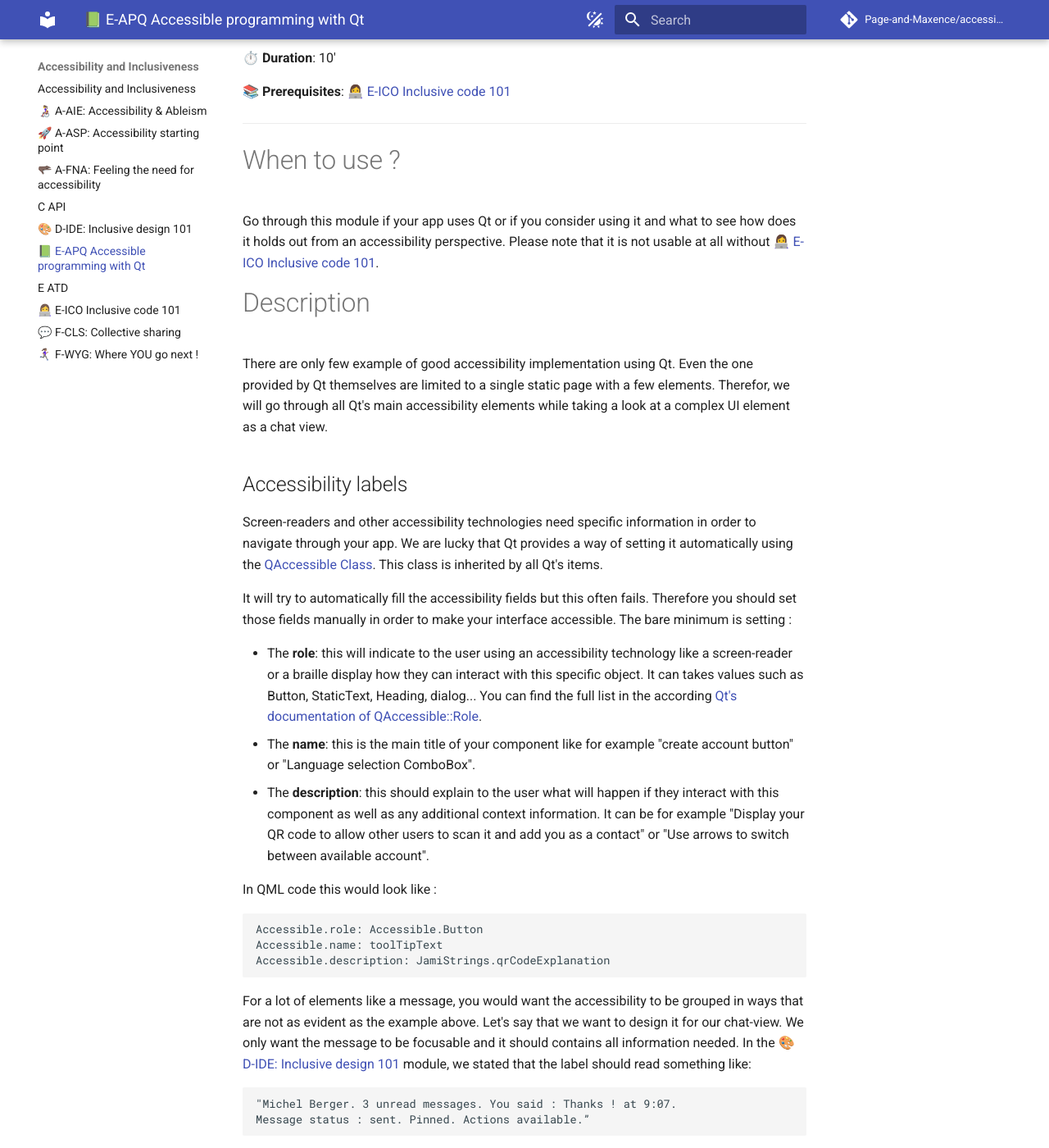
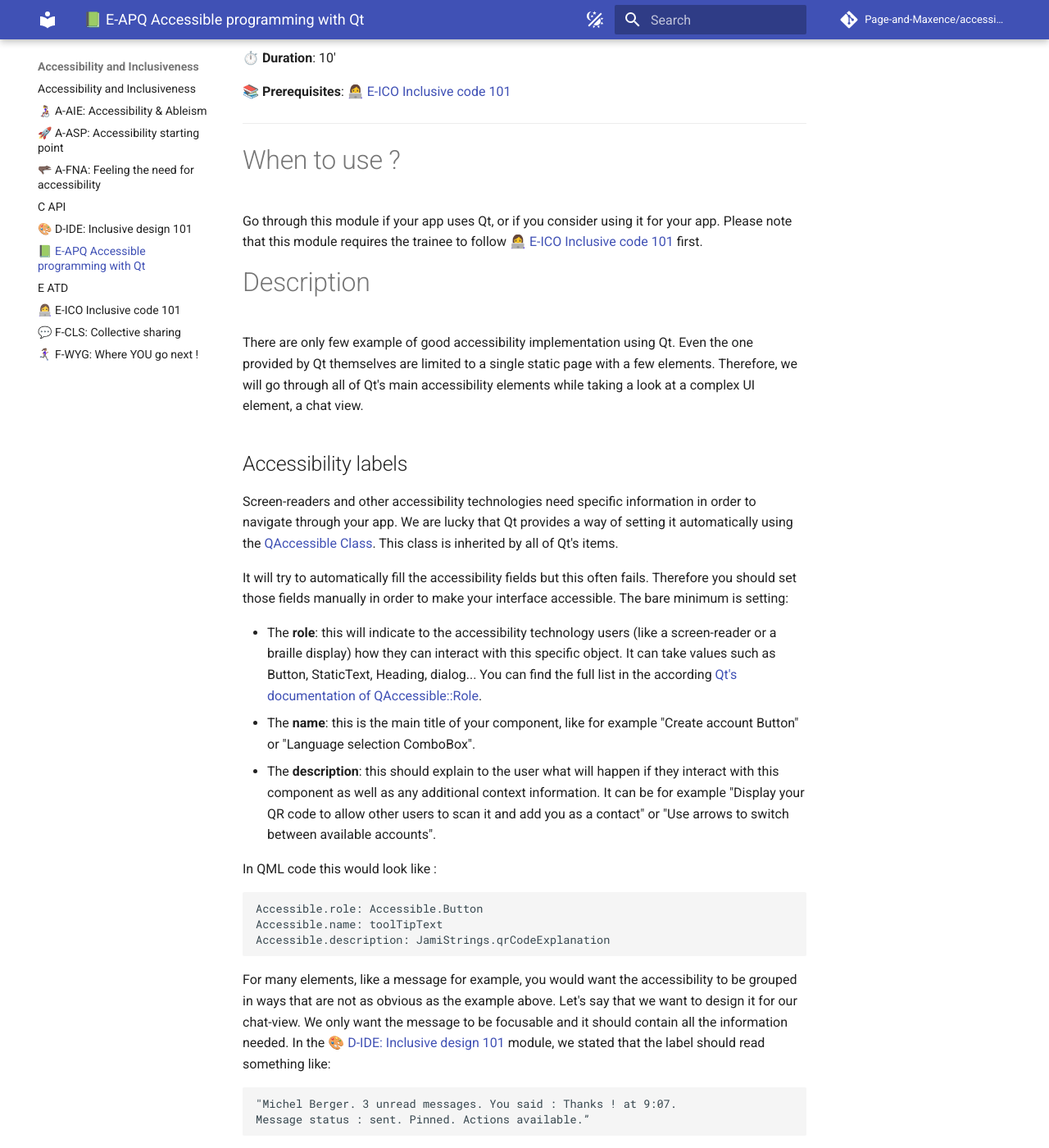
Before and after one commit to savoirfairelinux/building-inclusive-open-source-software, an MkDocs documentation site: the page built from docs/E-APQ.md, in a window 1280 px wide and 1400 px high, scrolled down 280 px. Shown: the whole window at 82% size. Built offline with MkDocs 1.6.1 and Material for MkDocs 9.7.7, drawn with Linux system fonts in a browser that asks for light colours; comment, search, counter and statistics services are not loaded; some of the changed text lies outside the part shown.

Commit message:
E-APQ: small writing adjustments

````diff
--- a/docs/E-APQ.md
+++ b/docs/E-APQ.md
@@ -15,32 +15,36 @@
 ---
 
 # When to use ?
-Go through this module if your app uses Qt or if you consider using it and what to see how does it holds out from an accessibility perspective. Please note that it is not usable at all without [👩‍💻 E-ICO Inclusive code 101](E-ICO.md).
+Go through this module if your app uses Qt, or if you consider using it for your app. Please note that this module requires the trainee to follow [👩‍💻 E-ICO Inclusive code 101](E-ICO.md) first.
 
 # Description
 
-There are only few example of good accessibility implementation using Qt. Even the one provided by Qt themselves are limited to a single static page with a few elements. Therefor, we will go through all Qt's main accessibility elements while taking a look at a complex UI element as a chat view.
+There are only few example of good accessibility implementation using Qt. Even the one provided by Qt themselves are limited to a single static page with a few elements. Therefore, we will go through all of Qt's main accessibility elements while taking a look at a complex UI element, a chat view.
+
 ## Accessibility labels
-Screen-readers and other accessibility technologies need specific information in order to navigate through your app. We are lucky that Qt provides a way of setting it automatically using the [QAccessible Class](https://doc.qt.io/qt-6/qaccessible.html#Role-enum). This class is inherited by all Qt's items.
 
-It will try to automatically fill the accessibility fields but this often fails. Therefore you should set those fields manually in order to make your interface accessible. The bare minimum is setting :
+Screen-readers and other accessibility technologies need specific information in order to navigate through your app. We are lucky that Qt provides a way of setting it automatically using the [QAccessible Class](https://doc.qt.io/qt-6/qaccessible.html#Role-enum). This class is inherited by all of Qt's items.
 
-- The **role**: this will indicate to the user using an accessibility technology like a screen-reader or a braille display how they can interact with this specific object. It can takes values such as Button, StaticText, Heading, dialog... You can find the full list in the according [Qt's documentation of QAccessible::Role](https://doc.qt.io/qt-6/qaccessible.html?search=item#Role-enum).
-- The **name**: this is the main title of your component like for example "create account button" or "Language selection ComboBox".
-- The **description**: this should explain to the user what will happen if they interact with this component as well as any additional context information. It can be for example "Display your QR code to allow other users to scan it and add you as a contact" or "Use arrows to switch between available account".
+It will try to automatically fill the accessibility fields but this often fails. Therefore you should set those fields manually in order to make your interface accessible. The bare minimum is setting:
+
+- The **role**: this will indicate to the accessibility technology users (like a screen-reader or a braille display) how they can interact with this specific object. It can take values such as Button, StaticText, Heading, dialog... You can find the full list in the according [Qt's documentation of QAccessible::Role](https://doc.qt.io/qt-6/qaccessible.html?search=item#Role-enum).
+- The **name**: this is the main title of your component, like for example "Create account Button" or "Language selection ComboBox".
+- The **description**: this should explain to the user what will happen if they interact with this component as well as any additional context information. It can be for example "Display your QR code to allow other users to scan it and add you as a contact" or "Use arrows to switch between available accounts".
 
 In QML code this would look like :
+
 ```QML
 Accessible.role: Accessible.Button
 Accessible.name: toolTipText
 Accessible.description: JamiStrings.qrCodeExplanation
 ```
-For a lot of elements like a message, you would want the accessibility to be grouped in ways that are not as evident as the example above. Let's say that we want to design it for our chat-view. We only want the message to be focusable and it should contains all information needed. In the [🎨 D-IDE: Inclusive design 101](D-IDE.md) module, we stated that the label should read something like:
+
+For many elements, like a message for example, you would want the accessibility to be grouped in ways that are not as obvious as the example above. Let's say that we want to design it for our chat-view. We only want the message to be focusable and it should contain all the information needed. In the [🎨 D-IDE: Inclusive design 101](D-IDE.md) module, we stated that the label should read something like:
 
     "Michel Berger. 3 unread messages. You said : Thanks ! at 9:07.
     Message status : sent. Pinned. Actions available.”
 
-Code producing an implementation close to this one would be :
+The code producing an implementation close to this one would be :
 ```cpp
     Accessible.role: Accessible.StaticText
     Accessible.name: {
@@ -80,9 +85,10 @@ KeyNavigation.tab: index === listView.count - 1 ? addAccountItem : null
 KeyNavigation.up: KeyNavigation.backtab
 KeyNavigation.down: KeyNavigation.tab
 ```
-Concerning our chat view, we previously stated in [🎨 D-IDE: Inclusive design 101](D-IDE.md) that "*we would typically focus the last element of the discussion first, because it is typically the one of interest, and because it gives a quick access to the text input. But this is clearly a design choice that must be well-thought and tested in the context of your app.*" This is only one of the possible implementation. We also could want to send users directly to the text input stating in which conversation they are.
 
-Inside the list of messages we could want users to navigate between messages using the arrows and TAB to directly go to the text input field but once again, this is a design choice.
+Regarding our chat view, we previously stated in [🎨 D-IDE: Inclusive design 101](D-IDE.md) that "*we would typically focus the last element of the discussion first, because it is typically the one of interest, and because it gives a quick access to the text input. But this is clearly a design choice that must be well-thought and tested in the context of your app.*" This is only one of the many possible implementations. We could also want to send users directly to the text stating the current discussion's name.
+
+Inside the list of messages, we could want users to navigate between elements using the arrows and TAB to directly go to the text input field - but once again, this is a design choice.
 ```cpp
 // Rather than doing this inside the message itself, we do it at the ListView level
 ListView {
````
Also changed, not shown: other parts of docs/E-APQ.md (+3 -2 lines).
